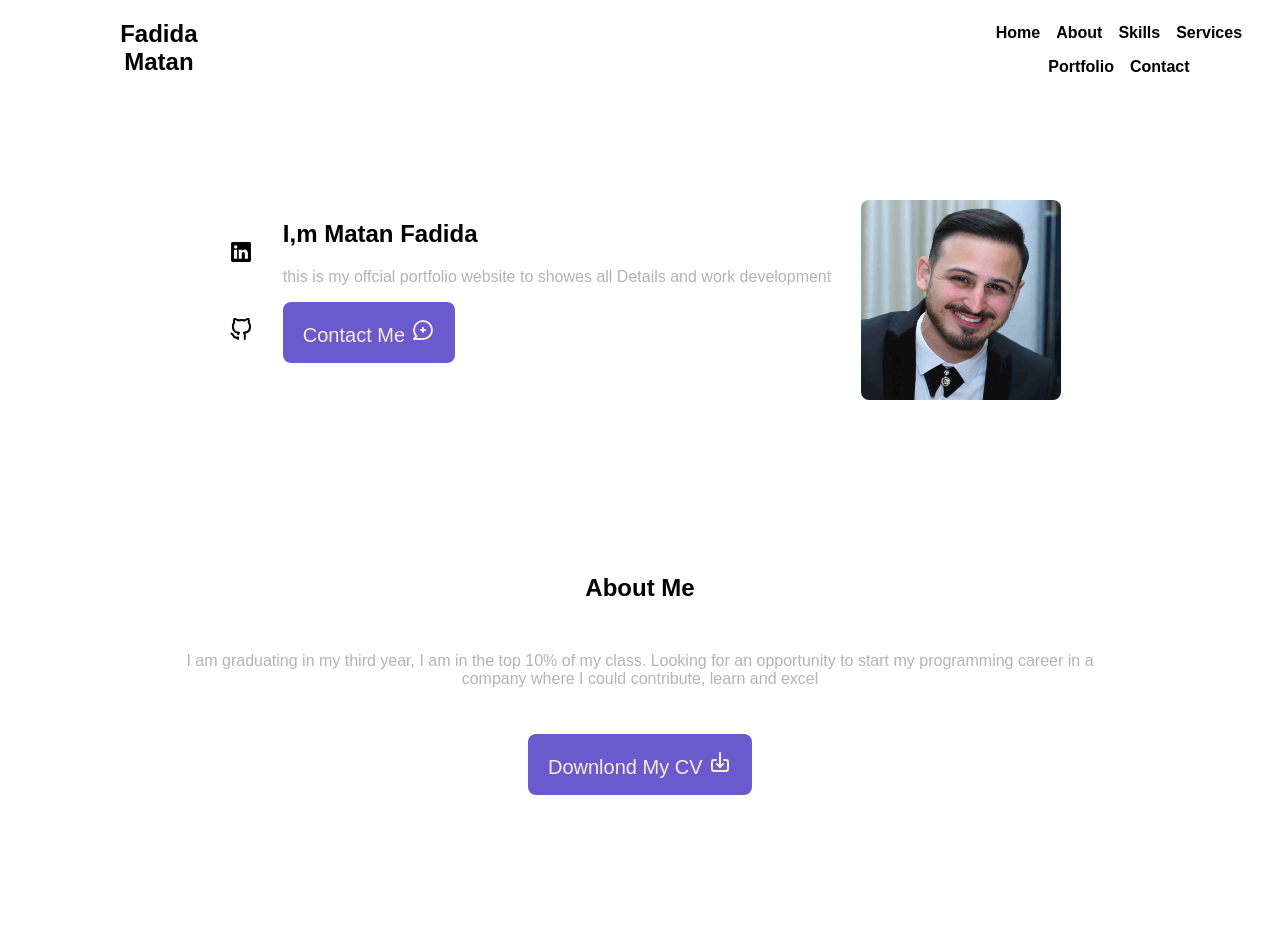
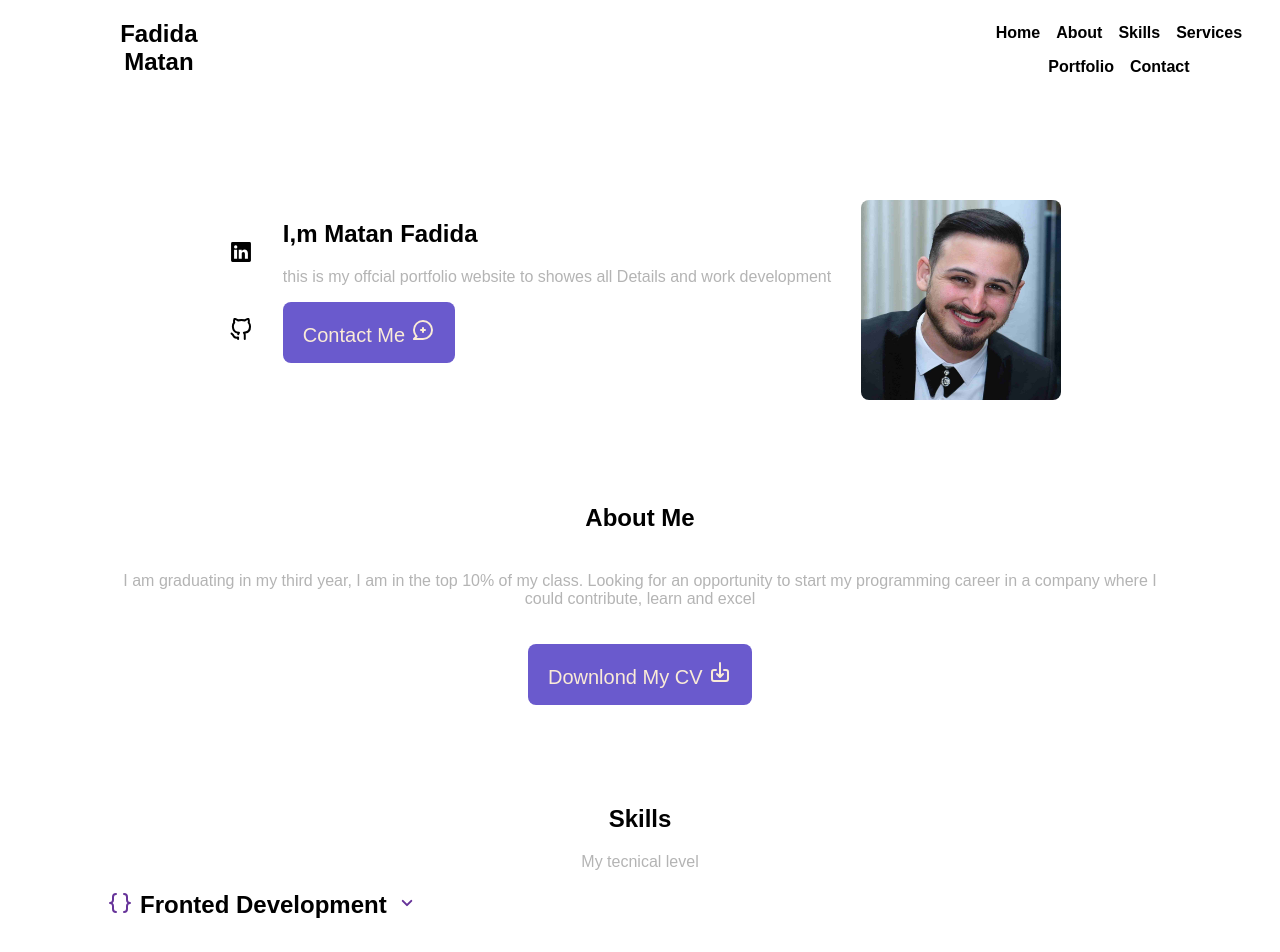
Before and after one commit to matanfadida/Resume, a React (Create React App) app: page / in a window 1280 px wide. Shown: the top 952 px of the page. Built offline with nearby package versions, Linux system fonts and the light colour scheme; a web font is replaced by a local one.

Commit message:
qualification-start

```diff
--- a/src/components/Home/about.module.css
+++ b/src/components/Home/about.module.css
@@ -1,8 +1,8 @@
 .section {
   text-align: center;
-  padding: 150px;
+  margin: 100px;
 }
 
 .section p {
-    padding: 30px;
+    padding: 20px;
 }
--- a/src/components/Home/skills.js
+++ b/src/components/Home/skills.js
@@ -8,6 +8,11 @@ import style from "./skills.module.css";
 const Skills = () => {
   const [toggleFronted, setToggelFronted] = useState(false);
   const [toggleBackend, setToggelBackend] = useState(false);
+  const listStyleFronted =  toggleFronted ? style["list-open"] : style["list-close"];
+  const listStyleBackend =  toggleBackend ? style["list-open"] : style["list-close"];
+
+  console.log(listStyleBackend)
+  console.log(toggleBackend)
 
   const toggleFrontedHandler = () => {
     setToggelFronted(!toggleFronted);
@@ -33,7 +38,7 @@ const Skills = () => {
             </button>
           </div>
           {toggleFronted && (
-            <div className={style.list}>
+            <div className={listStyleFronted}>
               <div>
                 <div className={style["skills-name"]}>
                   <h3>Html</h3>
@@ -85,7 +90,7 @@ const Skills = () => {
             </button>
           </div>
           {toggleBackend && (
-            <div className={style.list}>
+            <div className={listStyleBackend}>
               <div>
                 <div className={style["skills-name"]}>
                   <h3>Node-Js</h3>
--- a/src/components/Home/skills.module.css
+++ b/src/components/Home/skills.module.css
@@ -1,6 +1,11 @@
 .section {
   row-gap: 0;
-  margin: 200px;
+  margin: 100px;
+}
+
+.section span{
+  color: rgb(180, 180, 180);
+  margin-top: -20px;
 }
 
 .header {
@@ -14,14 +19,44 @@
   padding: 0px 8px 0px 8px;
   font-size: 2rem;
   color: rebeccapurple;
-  border:none;
+  border: none;
   background-color: transparent;
-
 }
 
-.list {
+.list-open {
   row-gap: 1.5rem;
   padding-left: 2.7rem;
+  animation-name: listOpen;
+  animation-duration: 4s;
+}
+
+.list-close {
+  row-gap: 1.5rem;
+  padding-left: 2.7rem;
+  animation-name: listClose;
+  animation-duration: 4s;
+}
+
+@keyframes listOpen {
+  from {
+    opacity: 0;
+    transform: translateY(-20%);
+  }
+  to {
+    opacity: 1;
+    transform: translateY(0);
+  }
+}
+
+@keyframes listClose {
+  from {
+    opacity: 1;
+    transform: translateY(100%);
+  }
+  to {
+    opacity: 0;
+    transform: translateY(-100%);
+  }
 }
 
 .skills-name {
@@ -55,7 +90,6 @@
   width: 90%;
 }
 
-
 .node {
   width: 70%;
 }
```
Also changed, not shown: src/components/Home/qualification.js (added, +8 -0 lines). Lines whose indentation alone changed are shown as unchanged.
